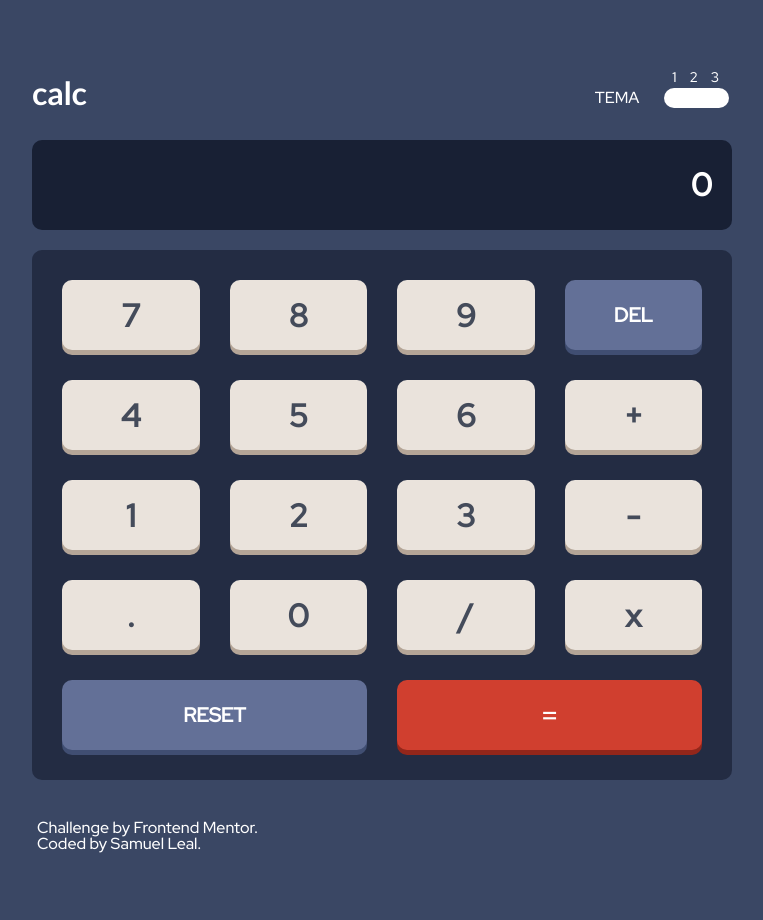
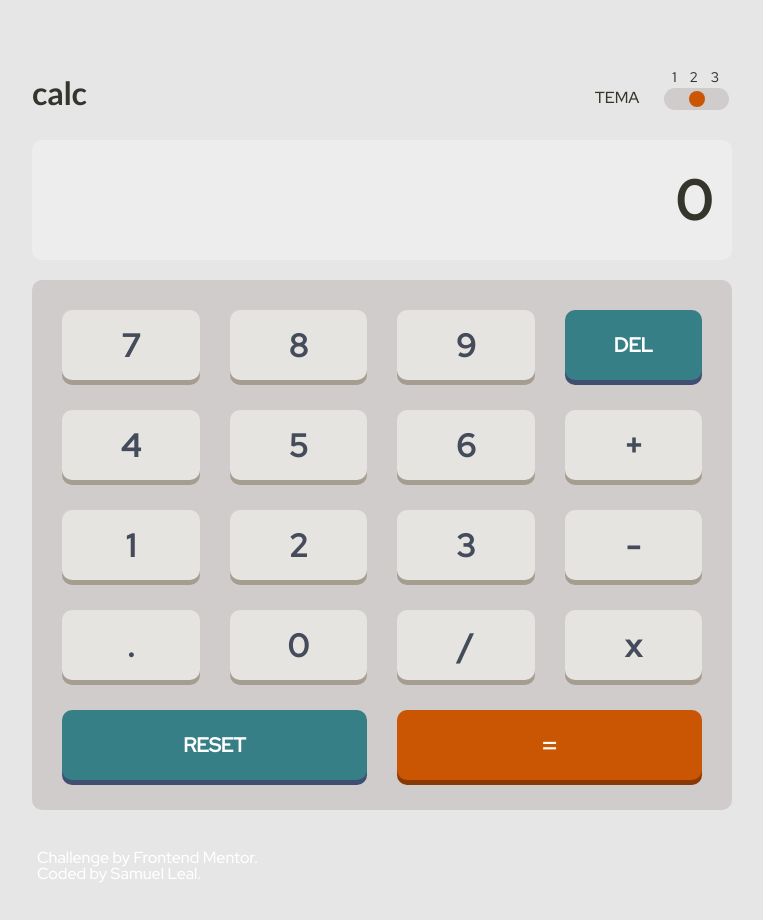
Before and after one commit to SamLeal/Calculattor-app, a plain HTML site: page index.html in a window 1280 px wide. Both pictures are taken after a click on the button 954 px from the left and 98 px from the top of the page. Shown: the whole page, without its empty margins (258-1021 px from the left). Drawn offline with Linux system fonts and the light colour scheme.

Commit message:
Adicionando os temas
Fazendo os  temas funcionarem de forma total

```diff
--- a/estilo/estilo.css
+++ b/estilo/estilo.css
@@ -1,9 +1,23 @@
 @import url('https://fonts.googleapis.com/css2?family=Red+Hat+Display:wght@500&display=swap');
 
 .principal {
-    background-color: hsl(222, 26%, 31%);
     padding: 20px;
     font-family: 'Red Hat Display', sans-serif;
+}
+
+.prin1 {
+    background-color: hsl(222, 26%, 31%);
+    color: white;
+}
+
+.prin2 {
+    background-color: hsl(0, 0%, 90%);
+    color: hsl(60, 10%, 19%);
+}
+
+.prin3 {
+    background-color: hsl(268, 75%, 9%);
+    color: hsl(52, 100%, 62%);
 }
 
 .container {
@@ -21,7 +35,6 @@
 .cabecalho {
     display: flex;
     height: 70px;
-    color: white;
     justify-content: space-between;
 }
 
@@ -41,11 +54,50 @@
     padding-bottom: 4px;
 }
 
+
 .botao-tema {
-    height: 20px;
+    height: 22px;
     width: 65px;
-    border-radius: 10px;
-    background-color: white;
+    border-radius: 14px;
+}
+
+.bt1{
+    background-color: hsl(223, 31%, 20%);
+}
+
+.bt2{
+    background-color: hsl(0, 5%, 81%);
+}
+
+.bt3{
+    background-color: hsl(268, 71%, 12%);
+}
+
+.botao-tema::after {
+    position: relative;
+    content: "";
+    display: block;
+    width: 16px;
+    height: 16px;
+    border-radius: 50%;
+    left: 0;
+  }
+
+.bt1::after {
+    background: hsl(6, 63%, 50%);
+    transition: 1s;
+}
+
+.bt2::after {
+    background: hsl(25, 98%, 40%);
+    left: calc(50% - 8px);
+    transition: .5s;
+}
+
+.bt3::after {
+    background: hsl(176, 100%, 44%);
+    left: calc(100% - 8px);
+    transition: .5s;
 }
 
 .titulo-calc{
@@ -60,12 +112,22 @@
     justify-content: flex-end;
     font-size: 32px;
     font-weight: 700;
-    background-color: hsl(224, 36%, 15%);
     border-radius: 10px;
     height: 90px;
     margin-bottom: 20px;
-    color: white;
     overflow-x: hidden;
+}
+
+.tela1{
+    background-color: hsl(224, 36%, 15%);
+}
+
+.tela2{
+    background-color: hsl(0, 0%, 93%);
+}
+
+.tela3{
+    background-color: hsl(268, 71%, 12%);
 }
 
 .texto-tela {
@@ -84,40 +146,98 @@
     "botao-reset botao-reset botao-igual botao-igual"
     ;
     gap: 15px;
-    background-color: hsl(223, 31%, 20%);
     padding: 20px;
     border-radius: 10px;
 }
 
+.tecl1{
+    background-color: hsl(223, 31%, 20%);
+}
+
+.tecl2{
+    background-color: hsl(0, 5%, 81%);
+}
+
+.tecl3{
+    background-color: hsl(268, 71%, 12%);
+}
+
 @media screen and (min-width: 700px) {
+    .tela{
+        height: 120px;
+        font-size: 55px;
+    }
+
     .teclado {
         gap: 30px;
         padding: 30px;
     }
 
 }
+
 .botao {
     height: 70px;
-    background-color: hsl(30, 25%, 89%);
     border-radius: 10px;
-    box-shadow: 0px 5px 0px hsl(28, 16%, 65%);
     font-size: 32px;
-    color:hsl(221, 14%, 31%);
     font-weight: 700;
 }
 
-.botao-resEDel {
-    color: white;
+.b1 {
+    background-color: hsl(30, 25%, 89%);
+    box-shadow: 0px 5px 0px hsl(28, 16%, 65%);
+    color:hsl(221, 14%, 31%);
+}
+
+.b2 {
+    background-color: hsl(45, 7%, 89%);
+    box-shadow: 0px 5px 0px hsl(35, 11%, 61%);
+    color:hsl(221, 14%, 31%);
+}
+
+.b3 {
+    background-color: hsl(268, 47%, 21%);
+    box-shadow: 0px 5px 0px hsl(290, 70%, 36%);
+    color: hsl(52, 100%, 62%)
+}
+
+.botao-resEDel1 {
     background-color: hsl(225, 21%, 49%);
     box-shadow: 0px 5px 0px hsl(224, 28%, 35%);
     font-size: 20px;
-
 }
 
-.botao-igual {
+.botao-resEDel2 {
+    color: white;
+    background-color: hsl(185, 42%, 37%);
+    box-shadow: 0px 5px 0px hsl(224, 28%, 35%);
+    font-size: 20px;
+}
+
+.botao-resEDel3 {
+    color: white;
+    background-color: hsl(281, 89%, 26%);
+    box-shadow: 0px 5px 0px hsl(285, 91%, 52%);
+    font-size: 20px;
+}
+
+.b-igual-1 {
     background-color: hsl(6, 63%, 50%);
     box-shadow: 0px 5px 0px hsl(6, 70%, 34%);
     color: white;
+    font-weight: lighter;
+}
+
+.b-igual-2 {
+    background-color: hsl(25, 98%, 40%);
+    box-shadow: 0px 5px 0px hsl(25, 99%, 27%);
+    color: white;
+    font-weight: lighter;
+}
+
+.b-igual-3 {
+    background-color: hsl(176, 100%, 44%);
+    box-shadow: 0px 5px 0px hsl(177, 92%, 70%);
+    color: hsl(268, 75%, 9%);
     font-weight: lighter;
 }
 
--- a/index.html
+++ b/index.html
@@ -11,7 +11,7 @@
   <link rel="stylesheet" href="estilo/estilo.css">
 
 </head>
-<body class="principal">
+<body class="principal prin1">
   <section class="container">
     <header class="cabecalho">
       <h1 class="titulo-calc">calc</h1>
@@ -19,32 +19,32 @@
         <p class="header-tema">TEMA</p>
         <div>
           <p class="header-botao">1ㅤ2ㅤ3ㅤ</p>
-          <button class="botao-tema"></button>
+          <button class="botao-tema bt1"></button>
         </div>
       </div>
     </header>
-    <section class="tela">
+    <section class="tela tela1">
       <p class="texto-tela">0</p>
     </section>
-    <section class="teclado">
-      <button class="botao botao-zero" id="num0">0</button>
-      <button class="botao botao-um" id="num1">1</button>
-      <button class="botao botao-dois" id="num2">2</button>
-      <button class="botao botao-tres" id="num3">3</button>
-      <button class="botao botao-quatro" id="num4">4</button>
-      <button class="botao botao-cinco" id="num5">5</button>
-      <button class="botao botao-seis" id="num6">6</button>
-      <button class="botao botao-sete" id="num7">7</button>
-      <button class="botao botao-oito" id="num8">8</button>
-      <button class="botao botao-nove" id="num9">9</button>
-      <button class="botao botao-ponto" id="decimal" >.</button>
-      <button class="botao botao-divide" id="opdivide">/</button>
-      <button class="botao botao-multiplica" id="opmultiplica">x</button>
-      <button class="botao botao-soma" id="opsoma">+</button>
-      <button class="botao botao-menos" id="opsubtrai">-</button>
-      <button class="botao botao-del botao-resEDel" id="del">DEL</button>
-      <button class="botao botao-igual" id="igual">=</button>
-      <button class="botao botao-reset botao-resEDel" id="reset">RESET</button>
+    <section class="teclado tecl1">
+      <button class="botao botao-zero b1" id="num0">0</button>
+      <button class="botao botao-um b1" id="num1">1</button>
+      <button class="botao botao-dois b1" id="num2">2</button>
+      <button class="botao botao-tres b1" id="num3">3</button>
+      <button class="botao botao-quatro b1" id="num4">4</button>
+      <button class="botao botao-cinco b1" id="num5">5</button>
+      <button class="botao botao-seis b1" id="num6">6</button>
+      <button class="botao botao-sete b1" id="num7">7</button>
+      <button class="botao botao-oito b1" id="num8">8</button>
+      <button class="botao botao-nove b1" id="num9">9</button>
+      <button class="botao botao-ponto b1" id="decimal" >.</button>
+      <button class="botao botao-divide b1" id="opdivide">/</button>
+      <button class="botao botao-multiplica b1" id="opmultiplica">x</button>
+      <button class="botao botao-soma b1" id="opsoma">+</button>
+      <button class="botao botao-menos b1" id="opsubtrai">-</button>
+      <button class="botao botao-del botao-resEDel1" id="del">DEL</button>
+      <button class="botao botao-igual b-igual-1" id="igual">=</button>
+      <button class="botao botao-reset botao-resEDel1" id="reset">RESET</button>
     </section>
 
     <div class="attribution">
@@ -54,5 +54,6 @@
     </div>
   </section>
   <script src="script/calculador.js"></script>
+  <script src="script/tema.js"></script>
 </body>
 </html>
--- a/script/tema.js
+++ b/script/tema.js
@@ -0,0 +1,55 @@
+const botaoMudaTema = document.querySelector('.bt1')
+const principal = document.querySelector('.prin1')
+const telaTema = document.querySelector('.tela1')
+const teclado = document.querySelector('.tecl1')
+const botoes = document.querySelectorAll('.b1')
+const botaoResEDel = document.querySelectorAll('.botao-resEDel1')
+const botaoIgual = document.querySelector('.b-igual-1')
+
+const primeiroClick = () => {
+    principal.classList.add('prin2')
+    telaTema.classList.add('tela2')
+    teclado.classList.add('tecl2')
+    botoes.forEach((botao) => botao.classList.add('b2'))
+    botaoResEDel.forEach((botaoRD) => botaoRD.classList.add('botao-resEDel2'))
+    botaoIgual.classList.add('b-igual-2')
+    botaoMudaTema.classList.add('bt2')
+    botaoMudaTema.addEventListener('click', segundoClick)
+    botaoMudaTema.removeEventListener("click", zerar);
+}
+
+const segundoClick = () => {
+    principal.classList.add('prin3')
+    telaTema.classList.add('tela3')
+    teclado.classList.add('tecl3')
+    botoes.forEach((botao) => botao.classList.add('b3'))
+    botaoResEDel.forEach((botaoRD) => botaoRD.classList.add('botao-resEDel3'))
+    botaoIgual.classList.add('b-igual-3')
+    botaoMudaTema.classList.add('bt3')
+    botaoMudaTema.addEventListener('click', zerar)
+    botaoMudaTema.removeEventListener("click", primeiroClick);
+
+}
+
+const zerar = () => {
+    principal.classList.remove('prin3')
+    telaTema.classList.remove('tela3')
+    teclado.classList.remove('tecl3')
+    botoes.forEach((botao) => botao.classList.remove('b3'))
+    botaoResEDel.forEach((botaoRD) => botaoRD.classList.remove('botao-resEDel3'))
+    botaoIgual.classList.remove('b-igual-3')
+    botaoMudaTema.classList.remove('bt3')
+
+    principal.classList.remove('prin2')
+    telaTema.classList.remove('tela2')
+    teclado.classList.remove('tecl2')
+    botoes.forEach((botao) => botao.classList.remove('b2'))
+    botaoResEDel.forEach((botaoRD) => botaoRD.classList.remove('botao-resEDel2'))
+    botaoIgual.classList.remove('b-igual-2')
+    botaoMudaTema.classList.remove('bt2')
+
+    botaoMudaTema.addEventListener('click', primeiroClick)
+    botaoMudaTema.removeEventListener("click", segundoClick);
+}
+
+botaoMudaTema.addEventListener('click', primeiroClick)
```
Also changed, not shown: images/favicon-32x32.png (added).
